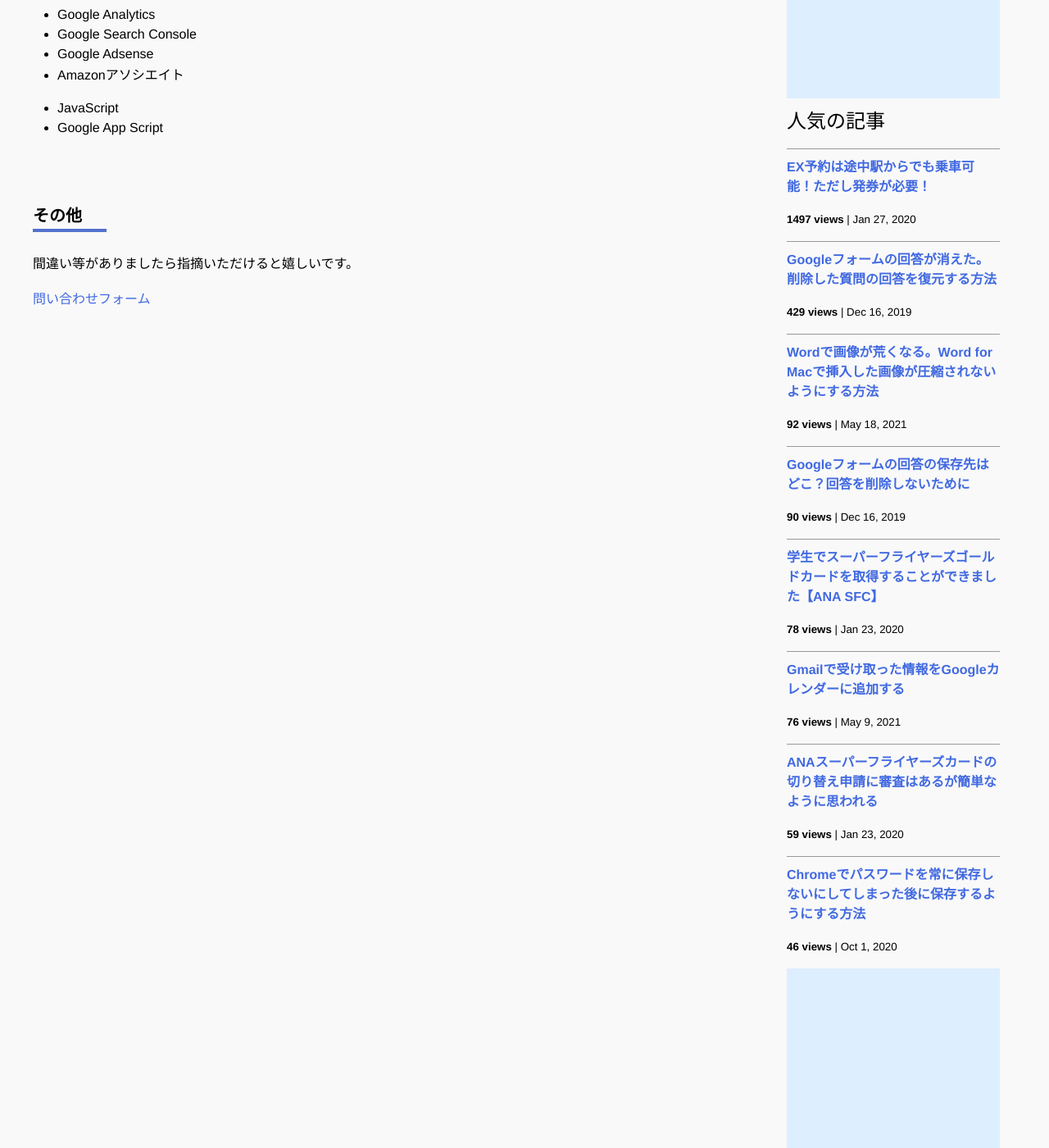
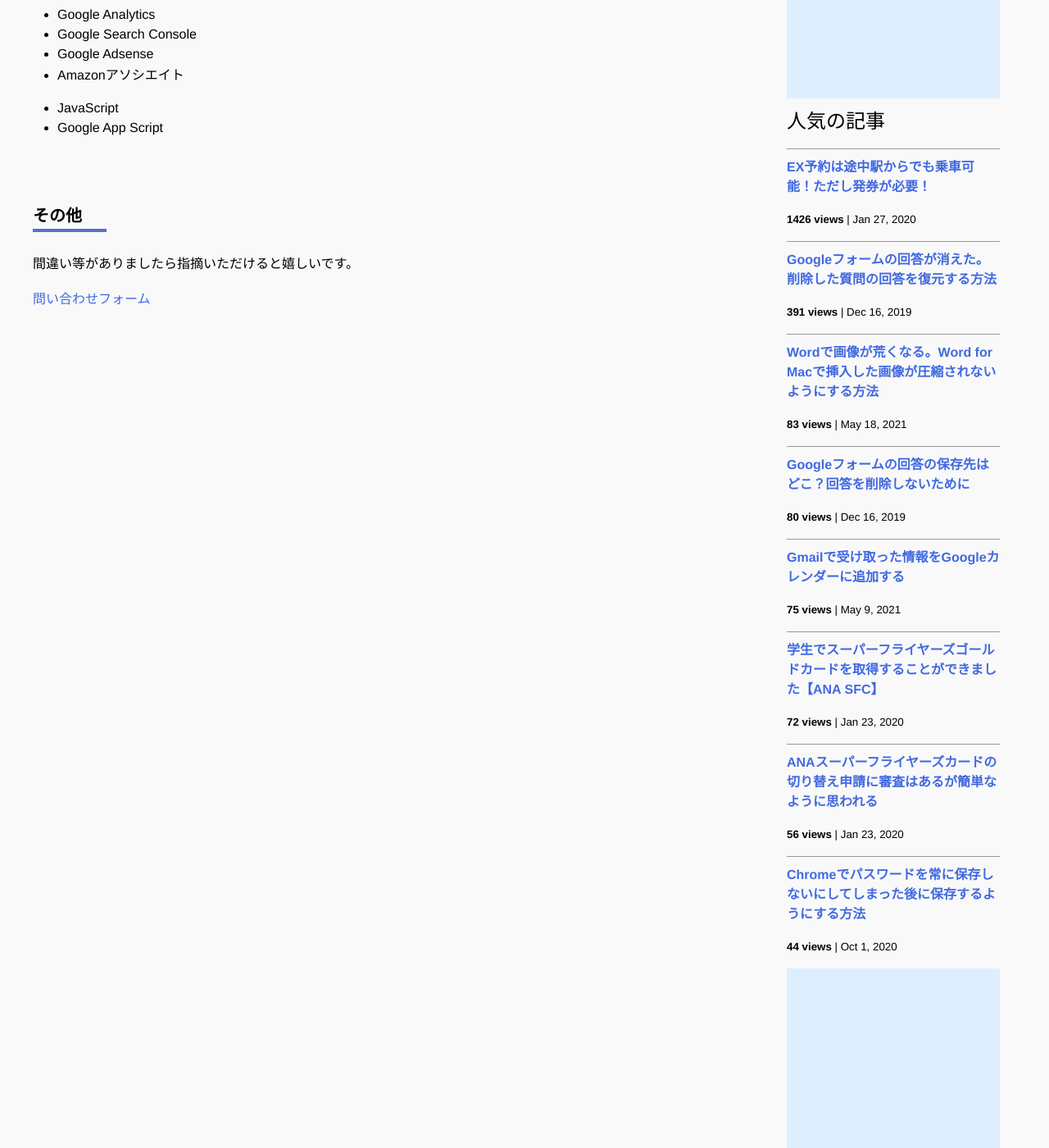
Before and after one commit to iwanaminami/shoyaiwaname, a Jekyll site: the page built from about.markdown, in a window 1280 px wide and 1400 px high, scrolled down 693 px. Shown: the whole window at 82% size. Built offline with Jekyll 4.4.1, drawn with Linux system fonts in a browser that asks for light colours; nearby versions of some CDN libraries; comment, search, counter and statistics services are not loaded.

Commit message:
a new commit message

```diff
--- a/_data/popularposts.yml
+++ b/_data/popularposts.yml
@@ -1,17 +1,17 @@
 side:
-  - view: 1497
+  - view: 1426
     url: /2020/01/27/ex-rideontheway.html
-  - view: 429
+  - view: 391
     url: /2019/12/16/restore-googleform.html
-  - view: 92
+  - view: 83
     url: /2021/05/18/image-compression-word.html
-  - view: 90
+  - view: 80
     url: /2019/12/16/googleform-answers.html
-  - view: 78
+  - view: 75
+    url: /2021/05/09/gmailtocalendar.html
+  - view: 72
     url: /2020/01/23/sfcgold.html
-  - view: 76
-    url: /2021/05/09/gmailtocalendar.html
-  - view: 59
+  - view: 56
     url: /2020/01/23/sfc-judge.html
-  - view: 46
+  - view: 44
     url: /2020/10/01/googlepassword.html
```
